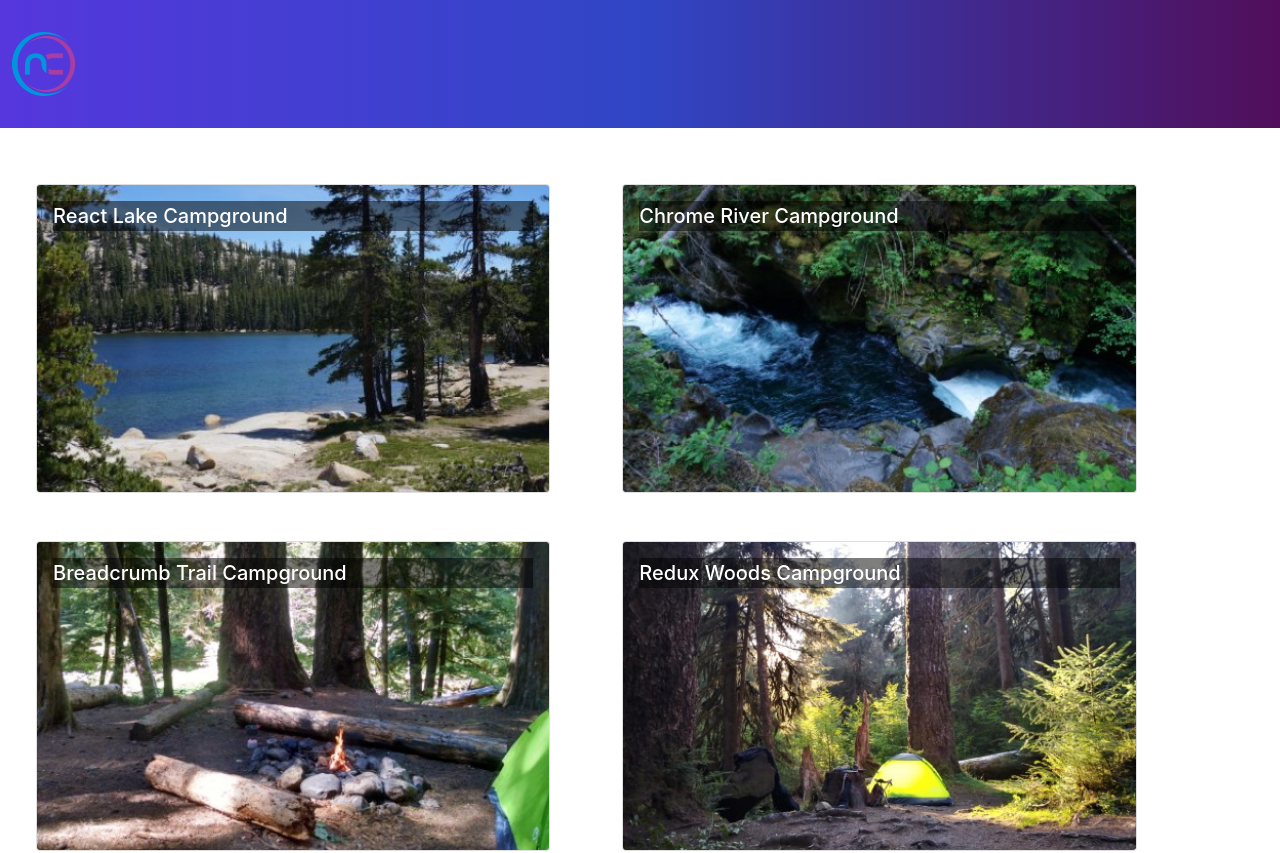
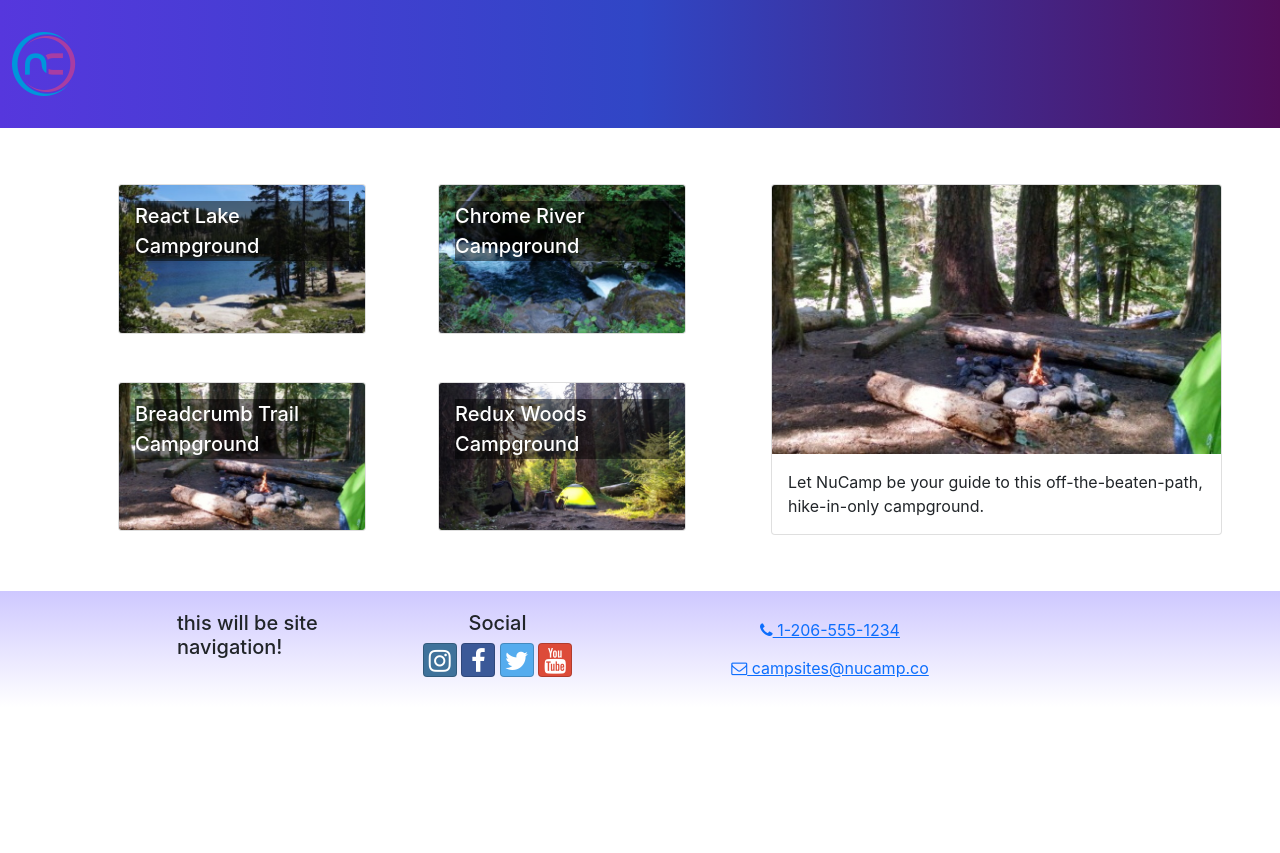
Before and after one commit to kgruca/reactnu, a React (Create React App) app: page / in a window 1280 px wide. Shown: the top 853 px of the page. After the commit the page ends 800 px from the top, so only its background shows below. Built offline with nearby package versions, Linux system fonts and the light colour scheme.

Commit message:
added campsite detail file, linked campsite directory page to app.js

```diff
--- a/src/App.js
+++ b/src/App.js
@@ -1,4 +1,4 @@
-import CampsitesList from './features/campsites/CampsitesList';
+import CampsiteDirectoryPage from './pages/CampsitesDirectoryPage';
 import Footer from './components/Footer';
 import Header from './components/Header';
 import './App.css';
@@ -7,7 +7,7 @@
     return (
         <div className="App">
             <Header />
-            <CampsitesList />
+            <CampsiteDirectoryPage />
             <Footer />
         </div>
     );
--- /dev/null
+++ b/src/features/campsites/CampsiteDetail.js
@@ -0,0 +1,19 @@
+import { Card, CardImg, CardText, CardBody, Col } from "reactstrap";
+
+
+const CampsiteDetail = ({ campsite }) => {
+    const { image, name, description } = campsite;
+
+    return (
+        <Col md='12' className="m-4">
+            <Card>
+                <CardImg top src={image} alt={name} />
+                <CardBody>
+                    <CardText>{description}</CardText>
+                </CardBody>
+            </Card>
+        </Col>
+    );
+};
+
+export default CampsiteDetail;
--- a/src/pages/CampsitesDirectoryPage.js
+++ b/src/pages/CampsitesDirectoryPage.js
@@ -1,4 +1,3 @@
-import { Controller } from "react-spring";
 import { Container, Row, Col, Button } from "reactstrap";
 import CampsiteDetail from '../features/campsites/CampsiteDetail';
 import CampsitesList from "../features/campsites/CampsitesList";
```
